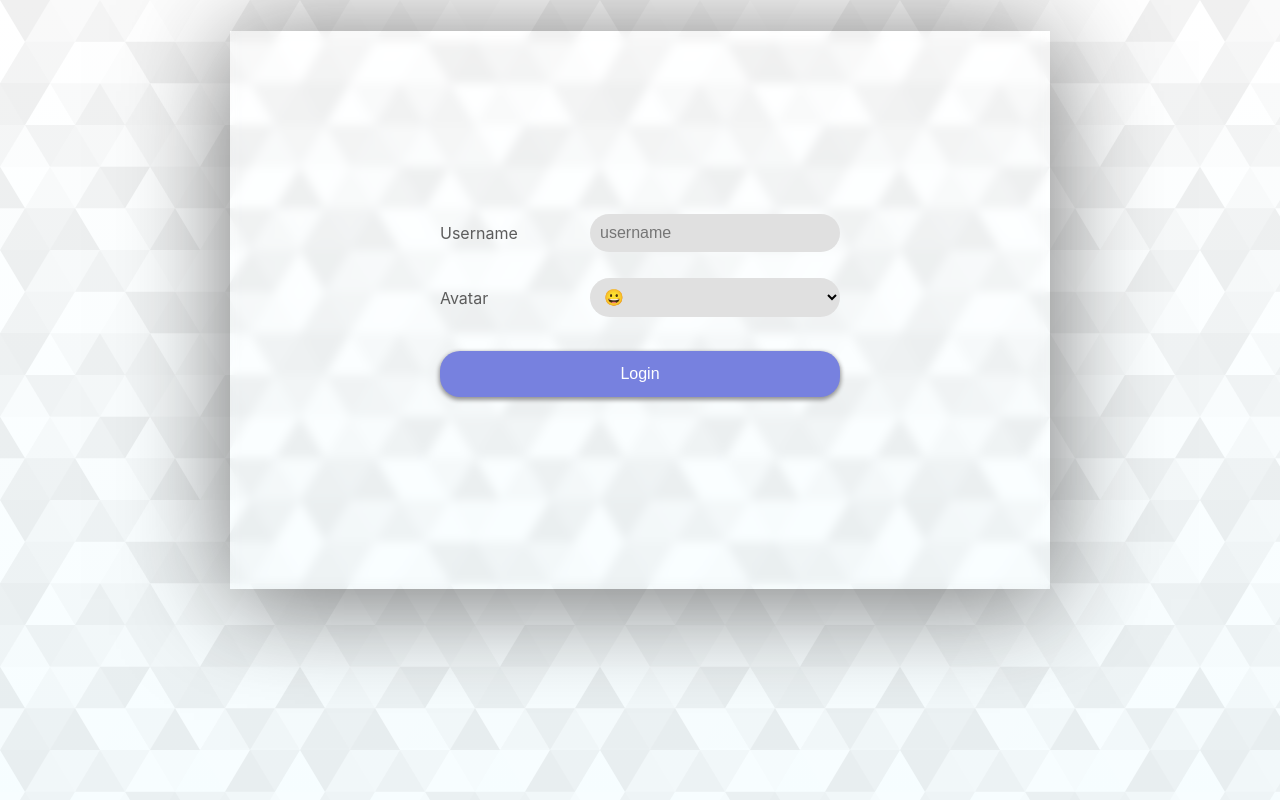
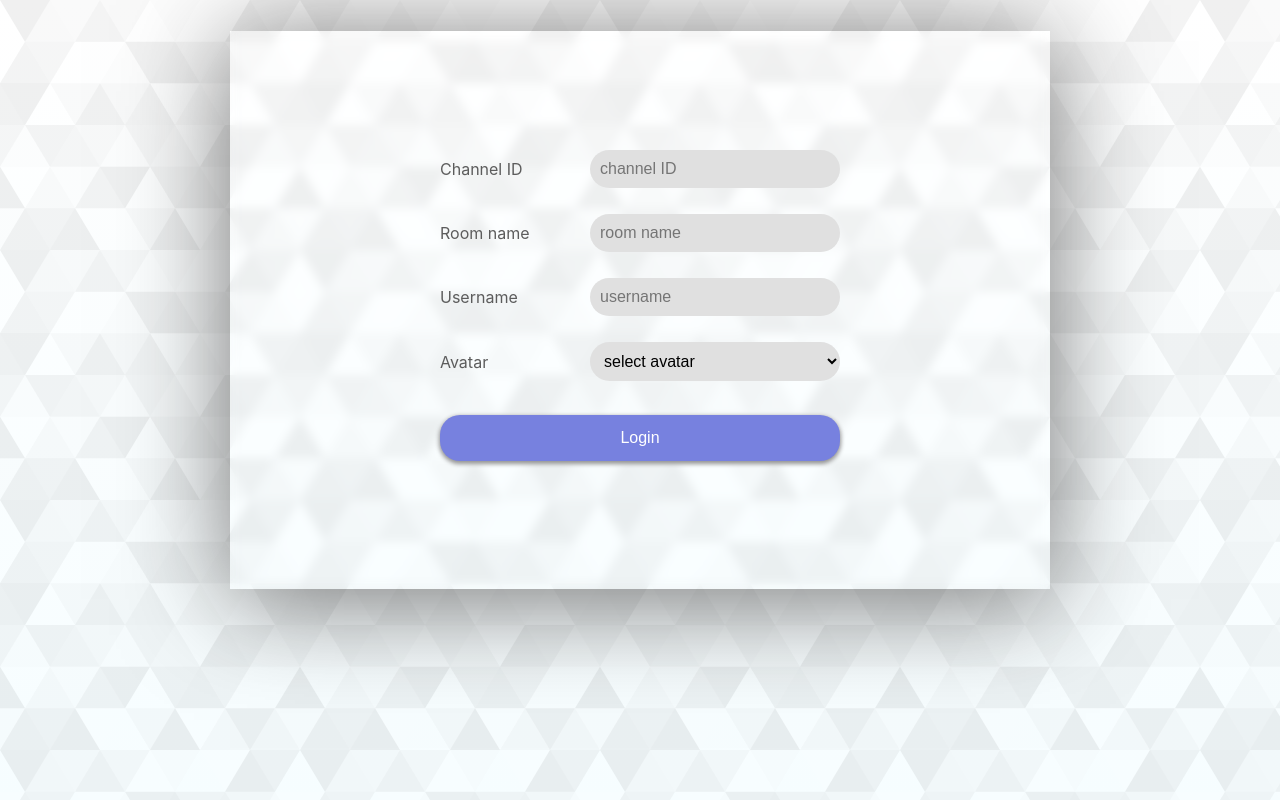
Before and after one commit to mgtr95/ReactChatApp, a React (Create React App) app: page / in a window 1280 px wide. Built offline with nearby package versions, Linux system fonts and the light colour scheme.

Commit message:
logout working

```diff
--- a/src/App.jsx
+++ b/src/App.jsx
@@ -9,23 +9,35 @@ function App() {
     const [members, setMembers] = useState(null);
     const [messages, setMessages] = useState([]);
     const [drone, setDrone] = useState(null);
+    const [observableRoom, setObservableRoom] = useState("");
 
     const handleSend = (textData) => {
         drone.publish({
-      room: "observable-mg_channel1",
+            room: "observable-" + observableRoom,
             message: textData,
         });
     };
 
-  const handleLoginSubmit = (text, avatar) => {
-    const droneInstance = new window.Scaledrone("mOtpDWAhBaxxXaft", {
+    if (drone) {
+        drone.on("close", () => {
+            setMembers(null);
+            setMessages([]);
+            setDrone(null);
+            setObservableRoom("");
+        });
+    }
+
+    const handleLoginSubmit = (text, avatar, channel, roomName) => {
+        const droneInstance = new window.Scaledrone(channel, {
+            //mOtpDWAhBaxxXaft
             data: {
                 name: text,
                 avatar: avatar,
             },
         });
 
-    const room = droneInstance.subscribe("observable-mg_channel1");
+        const room = droneInstance.subscribe("observable-" + roomName);
+        //mg_channel1
 
         room.on("members", (members) => {
             setMembers(members);
@@ -50,6 +62,7 @@ function App() {
             ]);
         });
 
+        setObservableRoom(roomName);
         setDrone(droneInstance);
     };
 
@@ -71,7 +84,11 @@ function App() {
                 <Route
                     path={CHAT_ROUTE}
                     element={[
-            <MembersContainer members={members} />,
+                        <MembersContainer
+                            members={members}
+                            loginRoute={LOGIN_ROUTE}
+                            drone={drone}
+                        />,
                         <MessagesContainer
                             handleMessageSending={handleSend}
                             messages={messages}
--- a/src/Components/LoginContainer/LoginContainer.jsx
+++ b/src/Components/LoginContainer/LoginContainer.jsx
@@ -5,6 +5,8 @@ import { useNavigate } from "react-router-dom";
 export default function LoginContainer({ chatRoute, handleLoginSubmit }) {
     const [text, setText] = useState("");
     const [avatar, setAvatar] = useState("");
+    const [channel, setChannel] = useState("");
+    const [roomName, setRoomName] = useState("");
     const navigate = useNavigate();
 
     function handleLogin(e) {
@@ -12,7 +14,7 @@ export default function LoginContainer({ chatRoute, handleLoginSubmit }) {
 
         if (text.trim() === "") return;
 
-    handleLoginSubmit(text, avatar);
+        handleLoginSubmit(text, avatar, channel, roomName);
         setText("");
         navigate(chatRoute);
     }
@@ -27,27 +29,62 @@ export default function LoginContainer({ chatRoute, handleLoginSubmit }) {
         setAvatar(value);
     }
 
+    function handleChannelChange(e) {
+        const value = e.target.value;
+        setChannel(value);
+    }
+
+    function handleroomNameChange(e) {
+        const value = e.target.value;
+        setRoomName(value);
+    }
+
     return (
         <form className={styles.loginForm} onSubmit={handleLogin}>
+            <label>
+                Channel ID
+                <input
+                    type="text"
+                    placeholder="channel ID"
+                    value={channel}
+                    onChange={handleChannelChange}
+                />
+            </label>
+            <label>
+                Room name
+                <input
+                    type="text"
+                    placeholder="room name"
+                    value={roomName}
+                    onChange={handleroomNameChange}
+                />
+            </label>
             <label className={styles.usernameLabel}>
                 Username
                 <input
-          className={styles.usernameInput}
                     type="text"
                     placeholder="username"
                     value={text}
                     onChange={handleTextChange}
                 />
             </label>
-      <label className={styles.avatarLabel}>
+            <label>
                 Avatar
                 <select
-          className={styles.avatarDropdown}
                     name="avatars"
                     id="avatars"
+                    placeholder="select avatar"
                     value={avatar}
                     onChange={handleAvatarChange}
                 >
+                    <option
+                        value=""
+                        disabled
+                        defaultValue
+                        hidden
+                    >
+                        select avatar
+                    </option>
                     <option value="&#x1F600;">&#x1F600;</option>
                     <option value="&#x1F601;">&#x1F601;</option>
                     <option value="&#x1F602;">&#x1F602;</option>
--- a/src/Components/MembersContainer/MembersContainer.jsx
+++ b/src/Components/MembersContainer/MembersContainer.jsx
@@ -1,8 +1,17 @@
 import React from "react";
 import styles from "./MembersContainer.module.css";
+import { useNavigate } from "react-router";
 
-export default function MembersContainer({ members }) {
+export default function MembersContainer({ members, loginRoute, drone }) {
+    const navigate = useNavigate();
     const membersNum = members ? members.length : 0;
+
+    function handleLogout(e) {
+        e.preventDefault();
+
+        drone.close();
+        navigate(loginRoute);
+    }
 
     return (
         <div className={styles.membersContainer}>
@@ -16,7 +25,7 @@ export default function MembersContainer({ members }) {
                     </div>
                 ))}
             <span></span>
-        <button>Logout</button>
+            <button onClick={handleLogout}>Logout</button>
         </div>
     );
 }
```
Also changed, not shown: public/manifest.json, src/Components/LogoutPrompt/LogoutPrompt.jsx (added), src/Components/LogoutPrompt/LogoutPrompt.module.css (added). Lines whose indentation alone changed are shown as unchanged.
